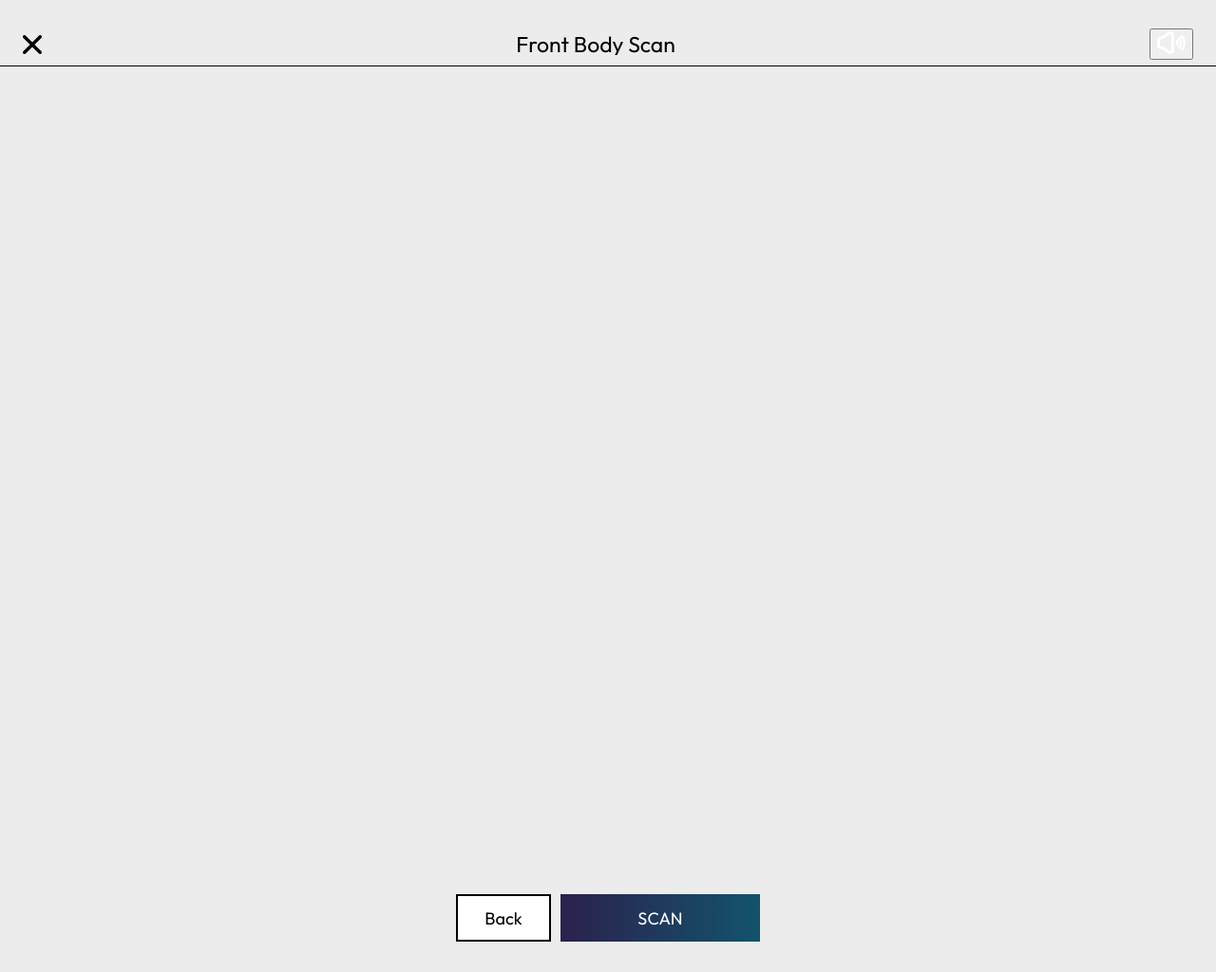
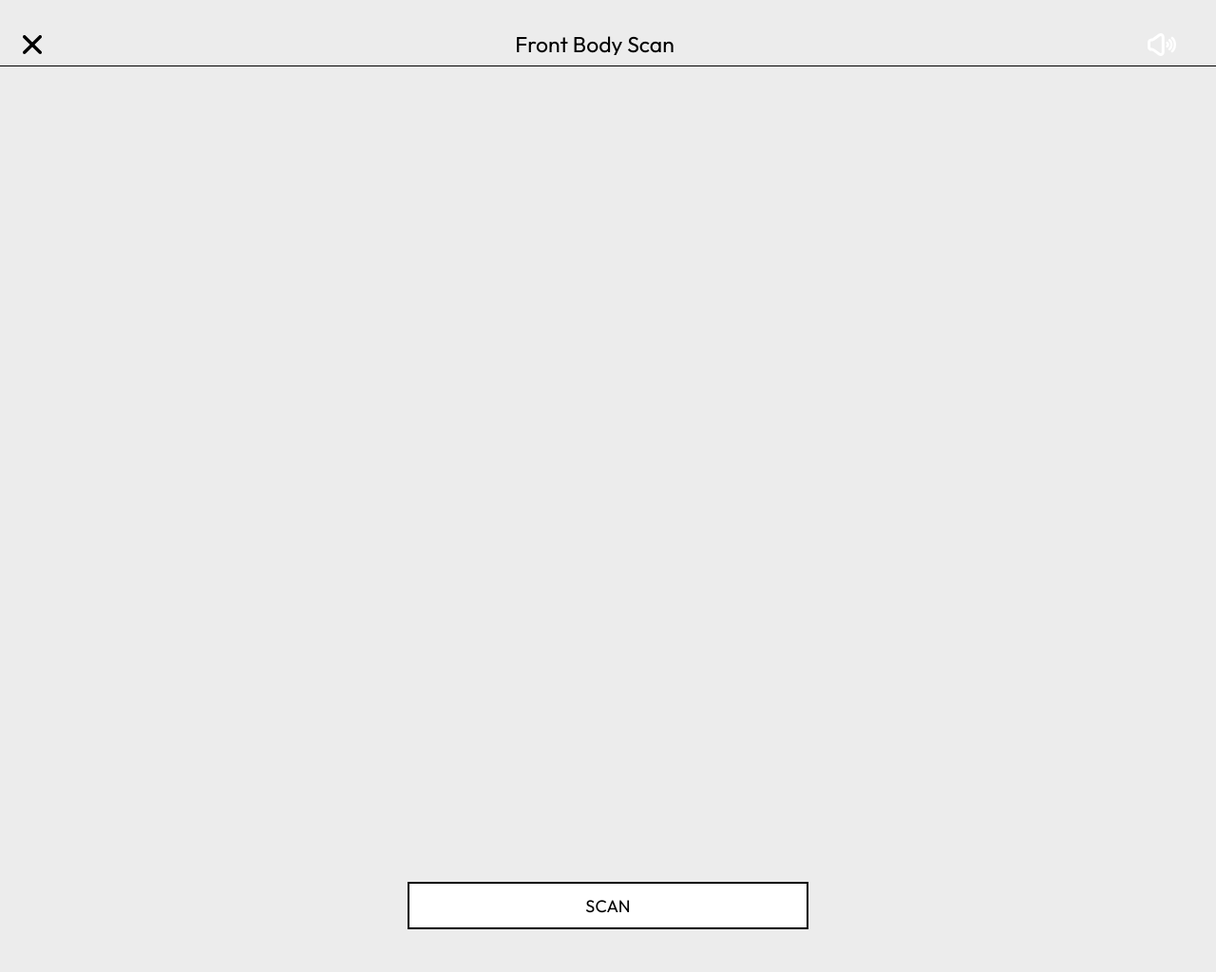
Before and after one commit to filipal/reagraph-vjezba, a React (Vite) app: page /front-body-scan in a window 1280 px wide. Shown: the whole page at 95% size. Built offline with nearby package versions, Linux system fonts and the light colour scheme.

Commit message:
sitni prepravci scss za frontbody

```diff
--- a/src/components/Footer/Footer.module.scss
+++ b/src/components/Footer/Footer.module.scss
@@ -66,6 +66,20 @@
   align-items: center;
   justify-content: center;
 }
+.buttonSingle {
+  width: 320px;
+  height: 50px;
+  background: #fff;
+  border: 2px solid #000;
+  color: #000;
+  font-size: 18px;
+  font-family: 'Outfit', sans-serif;
+  cursor: pointer;
+  transition: background 0.2s, color 0.2s;
+  display: flex;
+  align-items: center;
+  justify-content: center;
+}
 .buttonPrimary {
   width: 210px;
   height: 50px;
@@ -116,6 +130,9 @@
     width: 100px;
     width: 132px;
   }
+  .buttonSingle {
+    width: 422px;
+  }
   .buttonPrimary {
     width: 100px;
     width: 278px;
@@ -135,4 +152,7 @@
   .footerActions, .footerActionsRow {
     width: 422px;
   }
+  .buttonSingle {
+    width: 422px;
+  }
 }
--- a/src/components/Footer/Footer.tsx
+++ b/src/components/Footer/Footer.tsx
@@ -4,7 +4,7 @@ import styles from './Footer.module.scss'
 export interface FooterProps {
   backText?: string;
   actionText: string;
-  onBack: () => void;
+  onBack?: () => void;
   onAction: () => void;
   actionDisabled?: boolean;
   actionType?: 'primary' | 'black';
@@ -46,6 +46,7 @@ export default function Footer({
           >
             {topButtonText}
           </button>
+          {onBack ? (
             <div className={styles.footerActionsRow}>
               <button className={styles.buttonBack} onClick={onBack}>
                 {backText}
@@ -62,9 +63,22 @@ export default function Footer({
                 {actionText}
               </button>
             </div>
+          ) : (
+            <div className={styles.footerActions}>
+              <button
+                className={styles.buttonSingle}
+                onClick={onAction}
+                disabled={actionDisabled}
+              >
+                {actionText}
+              </button>
+            </div>
+          )}
         </>
       ) : (
         <div className={styles.footerActions}>
+          {onBack ? (
+            <>
               <button className={styles.buttonBack} onClick={onBack}>
                 {backText}
               </button>
@@ -79,6 +93,16 @@ export default function Footer({
               >
                 {actionText}
               </button>
+            </>
+          ) : (
+            <button
+              className={styles.buttonSingle}
+              onClick={onAction}
+              disabled={actionDisabled}
+            >
+              {actionText}
+            </button>
+          )}
         </div>
       )}
     </div>
--- a/src/pages/FrontBodyScan.module.scss
+++ b/src/pages/FrontBodyScan.module.scss
@@ -22,6 +22,7 @@
 }
 
 .scanHeader {
+  color: #fff;
   display: flex;
   align-items: center;
   justify-content: space-between;
@@ -31,17 +32,9 @@
   z-index: 2;
 }
 
-.scan-title {
-  flex: 1;
-  text-align: center;
-  font-size: 23px;
-  color: #000;
-  font-family: 'Outfit', sans-serif;
-  font-weight: 400;
-  margin: 0;
-}
-
-.exitButton, .voice-button {
+.exitButton, .voiceButton {
+  color: #fff;
+  svg, img { filter: brightness(0) invert(1); }
   background: none;
   border: none;
   padding: 0;
@@ -89,7 +82,7 @@
   }
 }
 
-.front-guide {
+.frontGuide {
   position: absolute;
   top: 0;
   left: 0;
@@ -99,7 +92,7 @@
   z-index: 1;
 }
 
-.countdown-number {
+.countdownNumber {
   position: absolute;
   top: 50%;
   left: 50%;
@@ -119,7 +112,7 @@
   font-family: 'Outfit', sans-serif;
 }
 
-.scan-done-msg {
+.scanDoneMsg {
   position: absolute;
   top: 50%;
   left: 50%;
@@ -136,7 +129,7 @@
   font-size: 35px;
 }
 
-.scan-done-msg span {
+.scanDoneMsg span {
   display: block;
   width: 298px;
   max-width: 80vw;
@@ -152,7 +145,7 @@
   white-space: pre-line;
 }
 
-.camera-error {
+.cameraError {
   position: absolute;
   top: 50%;
   left: 50%;
@@ -176,7 +169,9 @@
     cursor: pointer;
   }
 }
-
+.headerTitle {
+  color: #fff;
+}
 .voice-instructions {
   position: absolute;
   top: 120px;
@@ -194,23 +189,10 @@
 .scanFooter {
   width: 100vw;
   max-width: 430px;
-  margin: 0 auto 32px auto;
+  margin: 0 auto 45px auto;
   display: flex;
   flex-direction: row;
   align-items: center;
   gap: 16px;
   z-index: 3;
 }
-
-.scan-button, .continue-button {
-  flex: 1;
-  height: 48px;
-  background: #fff;
-  border: 2px solid #000;
-  color: #000;
-  font-family: 'Outfit', sans-serif;
-  font-weight: 600;
-  margin-top: 0;
-  cursor: pointer;
-  transition: background 0.2s, color 0.2s;
-}
--- a/src/pages/FrontBodyScan.tsx
+++ b/src/pages/FrontBodyScan.tsx
@@ -134,12 +134,19 @@ export default function FrontBodyScan({ onClose, onContinueToSideScan }: { onClo
 
       <Footer
         className={styles.scanFooter}
-        backText="Back"
-        actionText={scanPhase === 'initial' ? 'SCAN' : 'Continue to the Side Scan'}
-        onBack={onClose || (() => navigate(-1))}
-        onAction={scanPhase === 'initial' ? startScan : onContinueToSideScan || (() => {})}
-        actionDisabled={scanPhase === 'countdown' || scanPhase === 'scanning'}
-        actionType="primary"
+        actionText={
+          scanPhase === 'initial'
+            ? 'SCAN'
+            : 'Continue to the Side Scan'
+        }
+        onAction={
+          scanPhase === 'initial'
+            ? startScan
+            : onContinueToSideScan || (() => {})
+        }
+        actionDisabled={
+          scanPhase === 'countdown' || scanPhase === 'scanning'
+        }
       />
     </div>
   )
```
Lines whose indentation alone changed are shown as unchanged.
